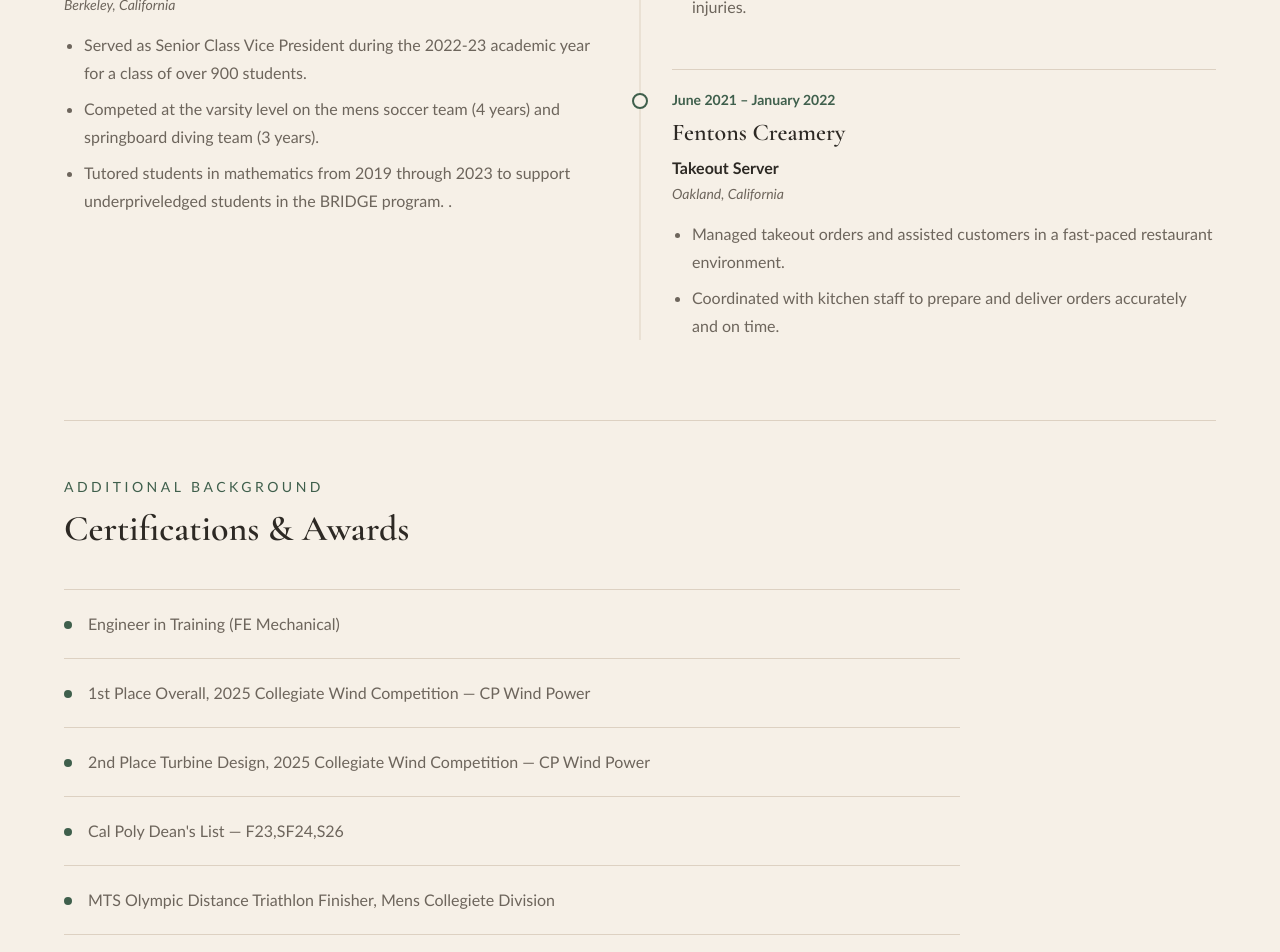
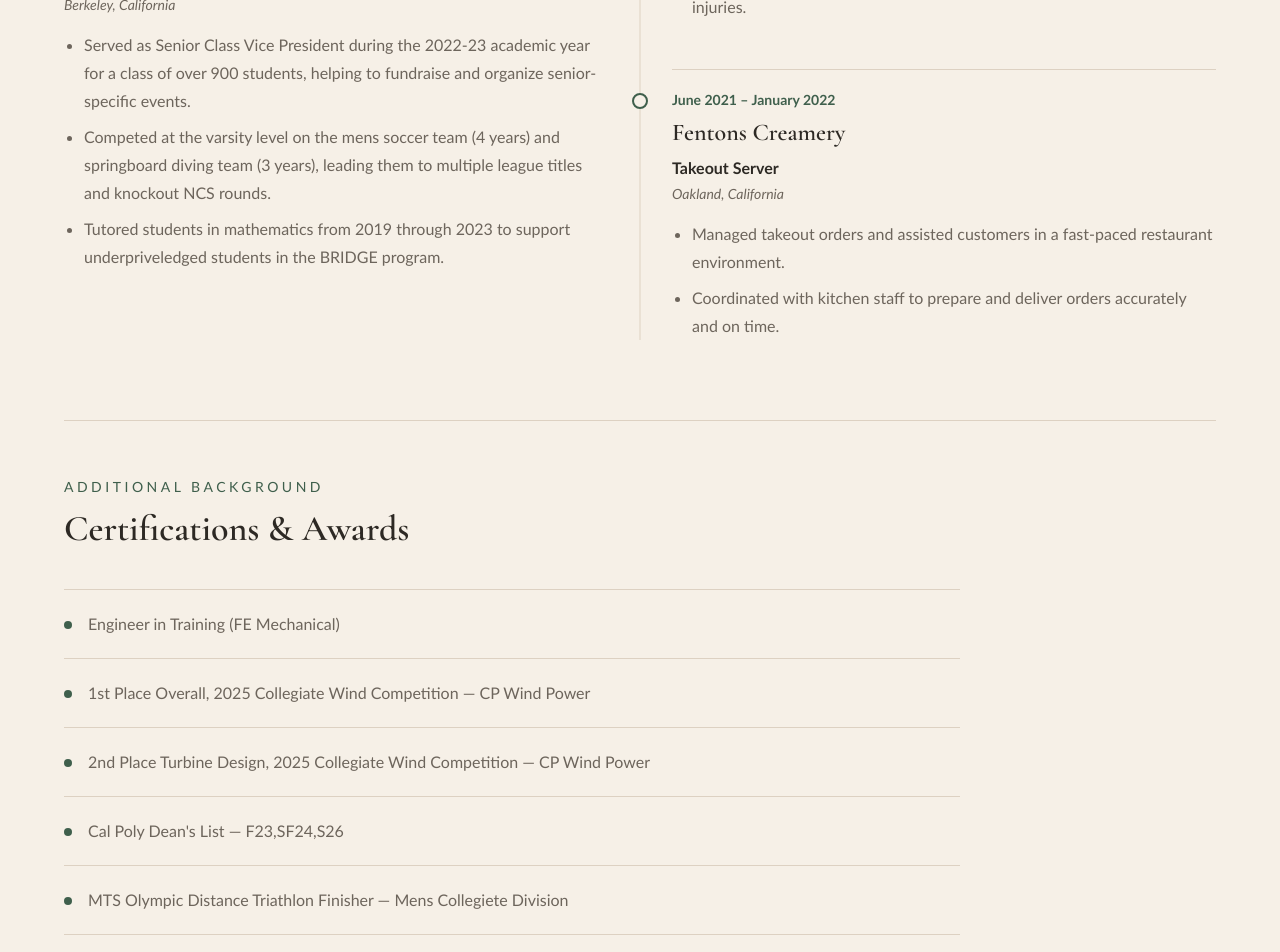
Before and after one commit to josephhall234/engineering_portfolio, a Next.js app: page /experience in a window 1280 px wide. Shown: the part 1760-2712 px from the top of the page. Built offline with nearby package versions, Linux system fonts and the light colour scheme.

Commit message:
edu&exp_update_4

```diff
--- a/src/app/experience/page.tsx
+++ b/src/app/experience/page.tsx
@@ -68,9 +68,9 @@ const education = [
     subtitle: "High School Diploma",
     location: "Berkeley, California",
     bullets: [
-      "Served as Senior Class Vice President during the 2022-23 academic year for a class of over 900 students.",
-      "Competed at the varsity level on the mens soccer team (4 years) and springboard diving team (3 years).",
-      "Tutored students in mathematics from 2019 through 2023 to support underpriveledged students in the BRIDGE program. .",
+      "Served as Senior Class Vice President during the 2022-23 academic year for a class of over 900 students, helping to fundraise and organize senior-specific events.",
+      "Competed at the varsity level on the mens soccer team (4 years) and springboard diving team (3 years), leading them to multiple league titles and knockout NCS rounds.",
+      "Tutored students in mathematics from 2019 through 2023 to support underpriveledged students in the BRIDGE program.",
     ],
   },
 ];
@@ -132,7 +132,7 @@ const certificationsAndAwards = [
   "1st Place Overall, 2025 Collegiate Wind Competition — CP Wind Power ",
   "2nd Place Turbine Design, 2025 Collegiate Wind Competition — CP Wind Power ",
   "Cal Poly Dean's List — F23,SF24,S26 ",
-  "MTS Olympic Distance Triathlon Finisher, Mens Collegiete Division",
+  "MTS Olympic Distance Triathlon Finisher — Mens Collegiete Division",
 
   // Add additional awards here using the same format:
   // "Award Name — Organization, Year",
```
